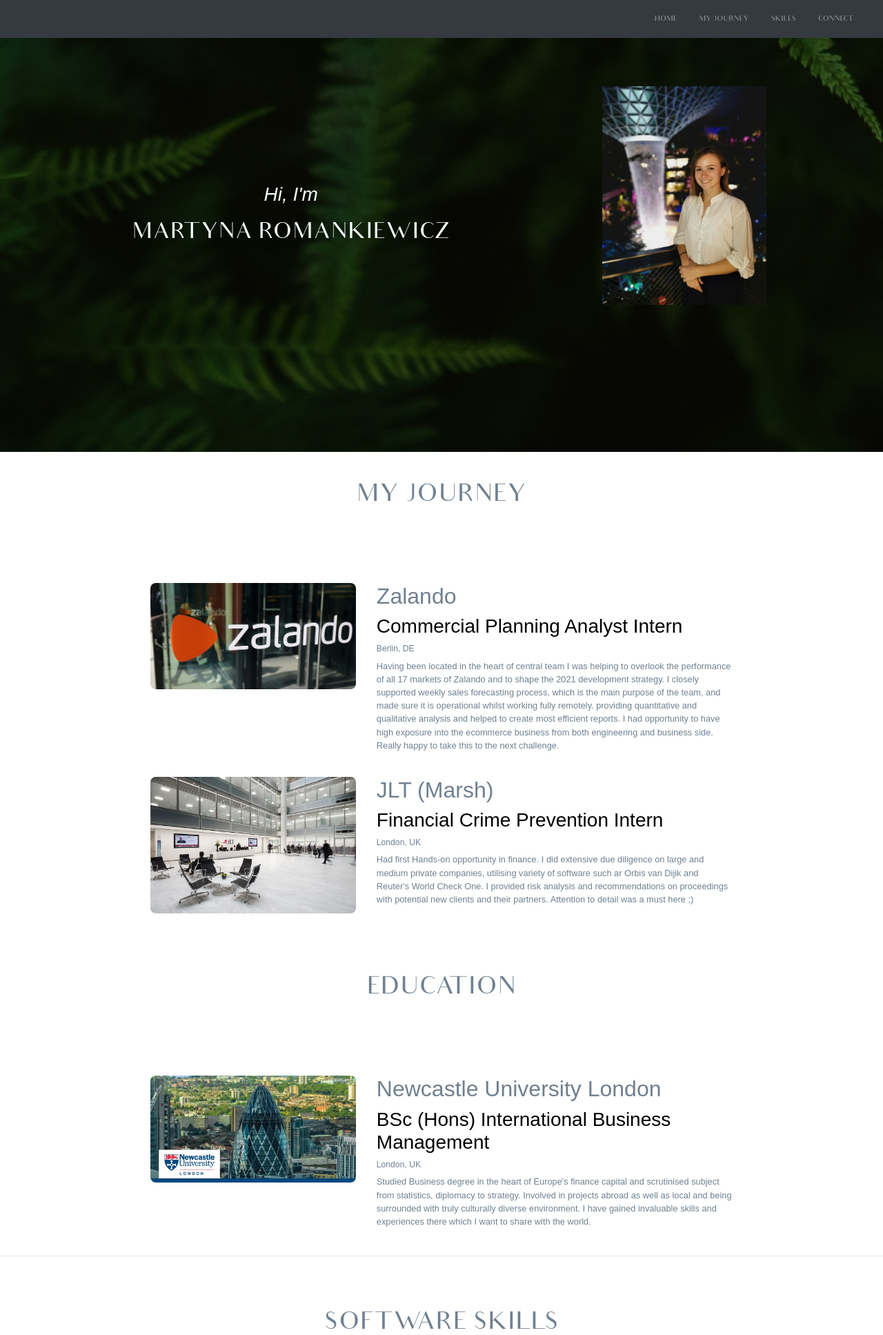
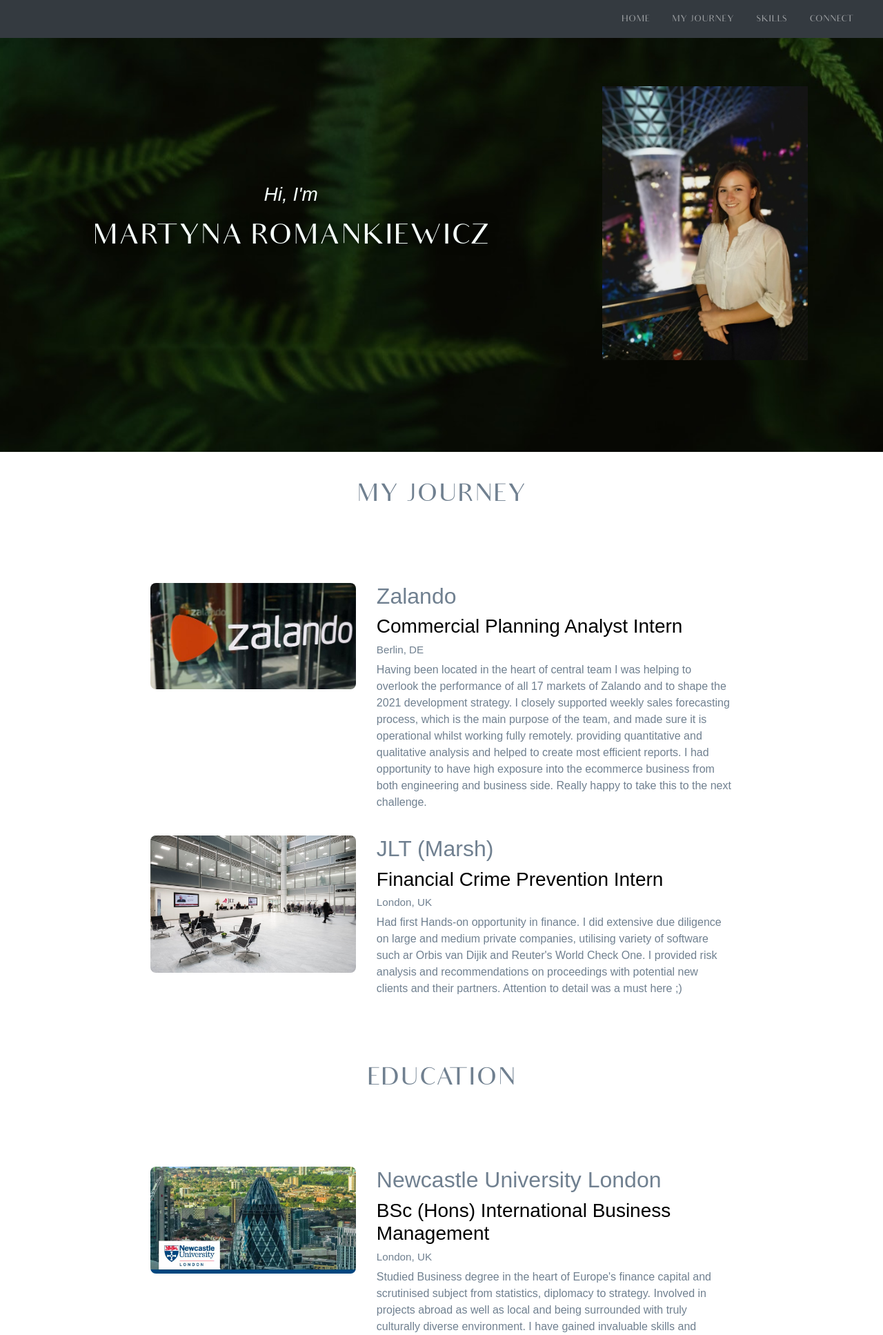
Before and after one commit to mromankim/martyna-website, a PHP site: page / in a window 1280 px wide. Shown: the top 1935 px of the page at 69% size. Run offline with PHP 8.4, Linux system fonts and the light colour scheme.

Commit message:
Update styles.css

```diff
--- a/styles.css
+++ b/styles.css
@@ -462,13 +462,14 @@
 
 @media (min-width: 1080px)  {
 
-  body {
-    font-size: 80%;
-  }
 
   .parallax img {
-    width: 80%;
-    height: 100%;
+    width: auto;
+    height: auto;
+    margin: 0px;
+    margin-left: auto;
+    margin-right: auto;
+    display: block;
   }
 
 }
```
